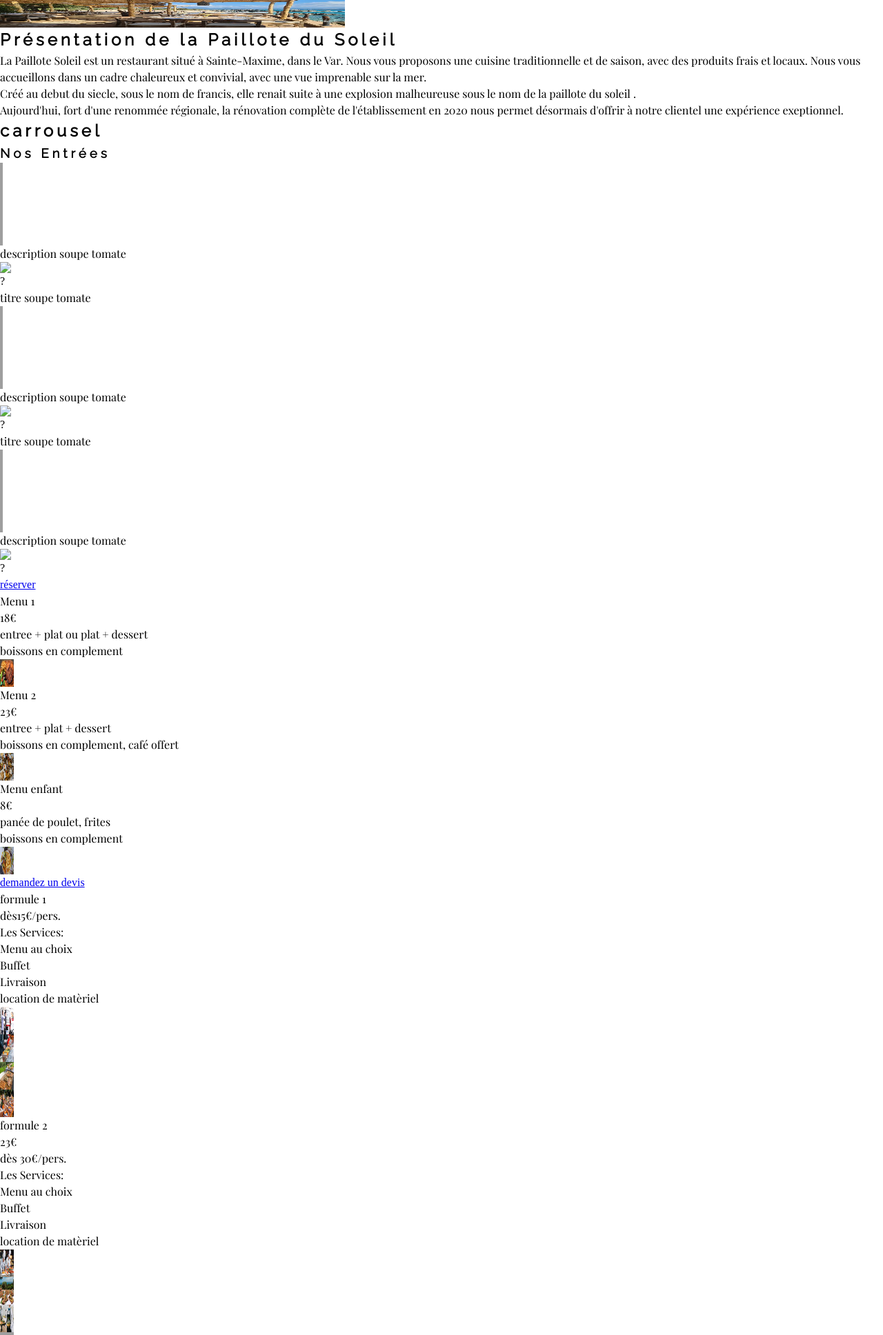
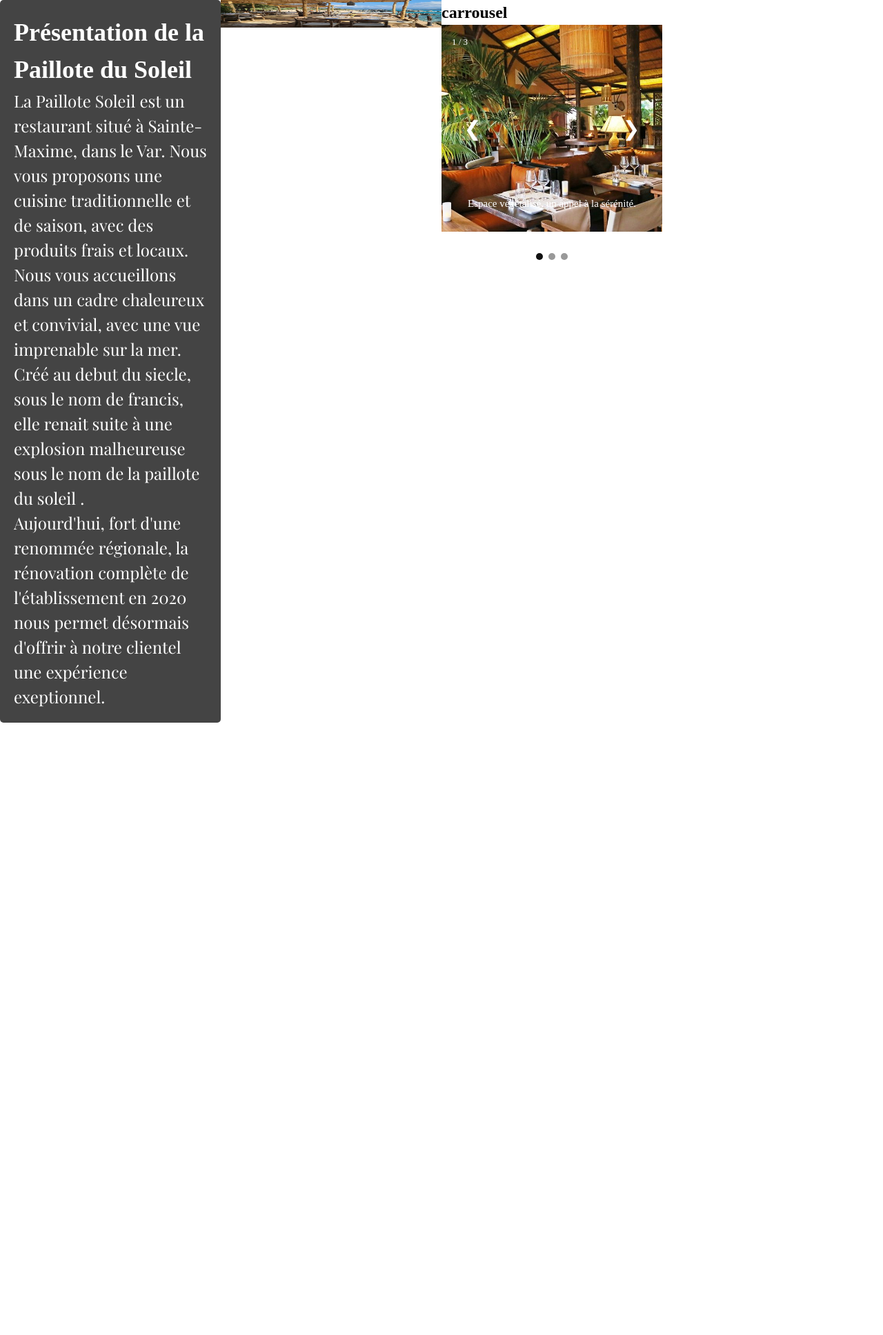
Before and after one commit to HaniLeb/main, a Symfony app: template templates/restaurant/index.html.twig in a window 1280 px wide. Shown: the part 51-1987 px from the top of the page at 69% size. Run offline with Twig, Linux system fonts and the light colour scheme; the template is opened without the code that fills it, so the values that code supplies are empty; some libraries are stand-ins or nearby versions; grey boxes are pictures that could not be loaded.

Commit message:
cardEtCarrousel

```diff
--- a/public/scripts/restaurant.js
+++ b/public/scripts/restaurant.js
@@ -6,3 +6,34 @@ cardHeaders.forEach(header => {
         cardBody.classList.toggle('collapse');
     });
 });
+
+//carrousel :
+
+var slideIndex = 1;
+showSlides(slideIndex);
+
+function plusSlides(n) {
+  showSlides(slideIndex += n);
+}
+
+function currentSlide(n) {
+  showSlides(slideIndex = n);
+}
+
+function showSlides(n) {
+  var i;
+  var slides = document.getElementsByClassName("custom-slider");
+  var dots = document.getElementsByClassName("dot");
+  if (n > slides.length) {slideIndex = 1}
+  if (n < 1) {slideIndex = slides.length}
+  for (i = 0; i < slides.length; i++) {
+    slides[i].style.display = "none";
+  }
+  for (i = 0; i < dots.length; i++) {
+    dots[i].className = dots[i].className.replace(" active", "");
+  }
+  slides[slideIndex-1].style.display = "block";
+  dots[slideIndex-1].className += " active";
+}
+
+//fin carrousel
--- a/public/styles/restaurant.css
+++ b/public/styles/restaurant.css
@@ -63,8 +63,16 @@ div div img{
     }
 
 }*/
+
+/* bloc présentation */
+transform:translate(-50%,-50%);  /* (x , y) */
+
+
+
+
+
+
 /* css de ma card accordeon */
-
 h1,h2,h3,h4,h5,h6{
     font-family: "Raleway";
     letter-spacing: 5px;
@@ -75,11 +83,112 @@ p{
     font-family: "Playfair Display" ;
 }
 
+/* zone de presentation du resto */
+.presentation{
+    display: grid;
+    grid-template-columns: 1fr 1fr 1fr 1fr ;
+    grid-template-rows: 1fr 1fr 1fr 1fr ;
+    background-color: #fff;
+  }
+
+.banniere{
+    grid-column: 1fr / 4fr;
+    grid-row: 2fr ;
+    background-color: #444;
+    color: #fff;
+
+}
+
+  .textePresentation {
+   grid-column: 1;
+     grid-row: 1;
+    background-color: #444;
+    color: #fff;
+    border-radius: 5px;
+    padding: 20px;
+    font-size: 150%;
+  }
+
+/* carrousel */
+  .custom-slider { display: none; }
+  .slide-container {
+    max-width: 800px;
+    position: relative;
+    margin: auto;
+  }
+  .prev, .next {
+    cursor: pointer;
+    position: absolute;
+    top: 50%;
+    transform: translateY(-50%);
+    width: 60px;
+    height: 60px;
+    display: flex;
+    align-items: center;
+    justify-content: center;
+    border-radius: 50%;
+    color: white;
+    font-size: 30px;
+    background-color: rgba(0,0,0,0);
+    transition: background-color 0.6s ease;
+  }
+  .prev{ left: 15px; }
+  .next { right: 15px; }
+  .prev:hover, .next:hover {
+    background-color: rgba(0,0,0,0.5);
+  }
+  .slide-text {
+    position: absolute;
+    color: #ffffff;
+    font-size: 15px;
+    padding: 15px;
+    bottom: 15px;
+    width: 100%;
+    text-align: center;
+  }
+  .slide-index {
+    color: #ffffff;
+    font-size: 13px;
+    padding: 15px;
+    position: absolute;
+    top: 0;
+  }
+  .slide-img{
+    width: 100%;
+    height: 300px;
+    object-fit: cover;
+    object-position: center;
+   }
+  .slide-dot{ text-align: center; }
+  .dot {
+    cursor: pointer;
+    height: 10px;
+    width: 10px;
+    margin: 0 2px;
+    background-color: #999999;
+    border-radius: 50%;
+    display: inline-block;
+    transition: background-color 0.6s ease;
+  }
+  .active, .dot:hover { background-color: #111111; }
+  .fade {
+    animation-name: fade;
+    animation-duration: 1s;
+  }
+  @keyframes fade {
+    from {opacity: 0}
+    to {opacity: 1}
+  }
+
+
+/* card des plats */
 .card {
     border: 1px solid #ddd;
     border-radius: 4px;
     overflow: hidden;
     margin-bottom: 20px;
+    width: 30%;
+
 }
 
 .card-header {
@@ -99,11 +208,18 @@ p{
     display: none;
 }
 
+.imagePlat{
+    width: 40%;
+    /* height: 200px; */
+    flex-direction: row-reverse;
+    object-fit: cover;
+}
+
 .prix {
     display: flex;
     flex-direction: row-reverse;
     font-size: 30px;
-    align-items:  ;
+
 }
 
 .icone {
--- a/templates/restaurant/index.html.twig
+++ b/templates/restaurant/index.html.twig
@@ -12,8 +12,8 @@
 
 <main>
     <section class="presentation">
-        <img src="/img/terrasseRestoSun.jpg" alt="image de la paillote" width="500px">
-        <div>
+        <img class="banniere" src="/img/terrasseRestoSun.jpg" alt="image de la paillote" width="500px">
+        <div class="textePresentation">
             <h1>Présentation de la Paillote du Soleil</h1>
             <p>La Paillote Soleil est un restaurant situé à Sainte-Maxime, dans le Var. Nous vous proposons une cuisine
                 traditionnelle et de saison, avec des produits frais et locaux. Nous vous accueillons dans un cadre
@@ -23,8 +23,33 @@
             <p>Aujourd'hui, fort d'une renommée régionale, la rénovation complète de l'établissement en 2020 nous permet
                 désormais d'offrir à notre clientel une expérience exeptionnel.</p>
         </div>
-        <div>
+        <div class="carrousel">
             <h1>carrousel</h1>
+            <div class="slide-container">
+                <div class="custom-slider fade">
+                  <div class="slide-index">1 / 3</div>
+                  <img class="slide-img" src="/img/salle resto.jpg">
+                  <div class="slide-text">Espace végétalisé, un appel à la sérénité.</div>
+                </div>
+                <div class="custom-slider fade">
+                  <div class="slide-index">2 / 3</div>
+                  <img class="slide-img" src="/img/terrasseRestoNuit.jpg">
+                  <div class="slide-text">Relaxer vous! Vous êtes chez vous!  </div>
+                </div>
+                <div class="custom-slider fade">
+                  <div class="slide-index">3 / 3</div>
+                  <img class="slide-img" src="/img/restoNuit.jpg">
+                  <div class="slide-text">Profitez de la fraicheur nocture</div>
+                </div>
+                <a class="prev" onclick="plusSlides(-1)">&#10094;</a>
+                <a class="next" onclick="plusSlides(1)">&#10095;</a>
+              </div>
+              <br>
+              <div class="slide-dot">
+                <span class="dot" onclick="currentSlide(1)"></span>
+                <span class="dot" onclick="currentSlide(2)"></span>
+                <span class="dot" onclick="currentSlide(3)"></span>
+              </div>
 
         </div>
     </section>
@@ -97,7 +122,7 @@
                     <div class="card-body collapse">
                         <p>{{ plat.ingredients }}</p>
                         <p>{{ plat.suggestion }}</p>
-                        <p>{{ plat.image }}</p>
+                        <p><img class="imagePlat" src="/img/{{ plat.image }}"> </p>
 
 
                     </div>
@@ -141,69 +166,122 @@
     </section>
     <section class="menu">
         <a href=" ">réserver</a>
-        <div>
-            <p>Menu 1</p>
+        <div class="card">
+            <div class="card-header">
+                <div class="icone">
+                    <h3>Menu 1</h3>
+
+                </div>
+                <div class="prix">
                     <p>18€</p>
-            <div>
-                <p>entree + plat ou plat + dessert</p>
-                <p>boissons en complement</p>
-                <img id="Menu" src="img/formule1.jpg" alt="" width="20em" height="20em">
                 </div>
 
-            <div>
-                <p>Menu 2</p>
-                <p>23€</p>
-                <div>
+            </div>
+            <div class="card-body collapse">
                 <p>entree + plat + dessert</p>
                 <p>boissons en complement, café offert</p>
-                    <img id="Menu" src="img/formule2.jpg" alt="" width="20em" height="20em">
+                <p><img id="Menu" src="img/formule1.jpg" alt="" width="50px" height="50px"> </p>
+
+
+            </div>
         </div>
 
-                <div>
-                    <p>Menu enfant</p>
-                    <p>8€</p>
-                    <div>
-                        <p>panée de poulet, frites </p>
-                        <p>boissons en complement</p>
-                        <img id="Menu" src="img/menuEnfant.jpg" alt="" width="20em" height="20em">
+
+
+        <div class="card">
+            <div class="card-header">
+                <div class="icone">
+                    <h3>Menu 2</h3>
+
+                </div>
+                <div class="prix">
+                    <p>23€</p>
                 </div>
 
+            </div>
+            <div class="card-body collapse">
+                <p>entree + plat</p> <br>
+                <p>ou</p> <br>
+                <p>plat+ dessert</p>
+                <p>un verre de vin et un café offerts</p>
+                <p><img id="Menu" src="img/formule1.jpg" alt="" width="50px" height="50px"> </p>
+
+
+            </div>
+        </div>
     </section>
 
 
     <section class="traiteur">
         <a href=" ">demandez un devis</a>
+
+        <div class="card">
+            <div class="card-header">
+                <div class="icone">
+                    <h3>formule 1</h3>
+
+                </div>
+                <div class="prix">
+                    <p>dès15€/pers.</p>
+                </div>
+
+            </div>
+            <div class="card-body collapse">
                 <div>
-            <p>formule 1</p>
-            <p>dès15€/pers.</p>
+                    <img id="traiteur1" src="img/traiteur8.jpg" alt="" width="20em" height="20em">
+                    <img id="traiteur" src="img/traiteur2.jpg" alt="" width="20em" height="20em">
+                </div>
                 <div>
                     <p>Les Services:</p>
                     <p>Menu au choix</p>
                     <p>Buffet</p>
                     <p>Livraison</p>
                     <p>location de matèriel</p>
-                <img id="traiteur1" src="img/traiteur8.jpg" alt="" width="20em" height="20em">
-                <img id="traiteur" src="img/traiteur2.jpg" alt="" width="20em" height="20em">
+                </div>
+                <div>
                     <img id="traiteur" src="img/traiteur3.jpg" alt="" width="20em" height="20em">
                     <img id="traiteur" src="img/traiteur4.jpg" alt="" width="20em" height="20em">
                 </div>
 
+
+            </div>
+        </div>
+
+
+
+        <div class="card">
+            <div class="card-header">
+                <div class="icone">
+                    <h3>formule 2</h3>
+
+                </div>
+                <div class="prix">
+                    <p>dès 30€/pers.</p>
+                </div>
+
+            </div>
+            <div class="card-body collapse">
                 <div>
-                <p>formule 2</p>
-                <p>23€</p>
-                <p>dès 30€/pers.</p>
+                    <img id="traiteur1" src="img/traiteur8.jpg" alt="" width="20em" height="20em">
+                    <img id="traiteur" src="img/traiteur2.jpg" alt="" width="20em" height="20em">
+                </div>
                 <div>
                     <p>Les Services:</p>
                     <p>Menu au choix</p>
-                    <p>Buffet</p>
-                    <p>Livraison</p>
+                    <p>mise à disposition de personnel</p>
+                    <p>un référent operationnel</p>
+                    <p>service à table</p>
                     <p>location de matèriel</p>
-                    <img id="traiteur1" src="img/traiteur5.jpg" alt="" width="20em" height="20em">
-                    <img id="traiteur" src="img/traiteur6.jpeg" alt="" width="20em" height="20em">
-                    <img id="traiteur" src="img/traiteur7.jpg" alt="" width="20em" height="20em">
-                    <img id="traiteur" src="img/traiteur1.jpeg" alt="" width="20em" height="20em">
+                    <p>gestion des déchets et évacuation des locations</p>
+                </div>
+                <div>
+                    <img id="traiteur" src="img/traiteur3.jpg" alt="" width="20em" height="20em">
+                    <img id="traiteur" src="img/traiteur4.jpg" alt="" width="20em" height="20em">
                 </div>
 
+
+            </div>
+        </div>
 
 
     </section>
```
Lines whose indentation alone changed are shown as unchanged.
